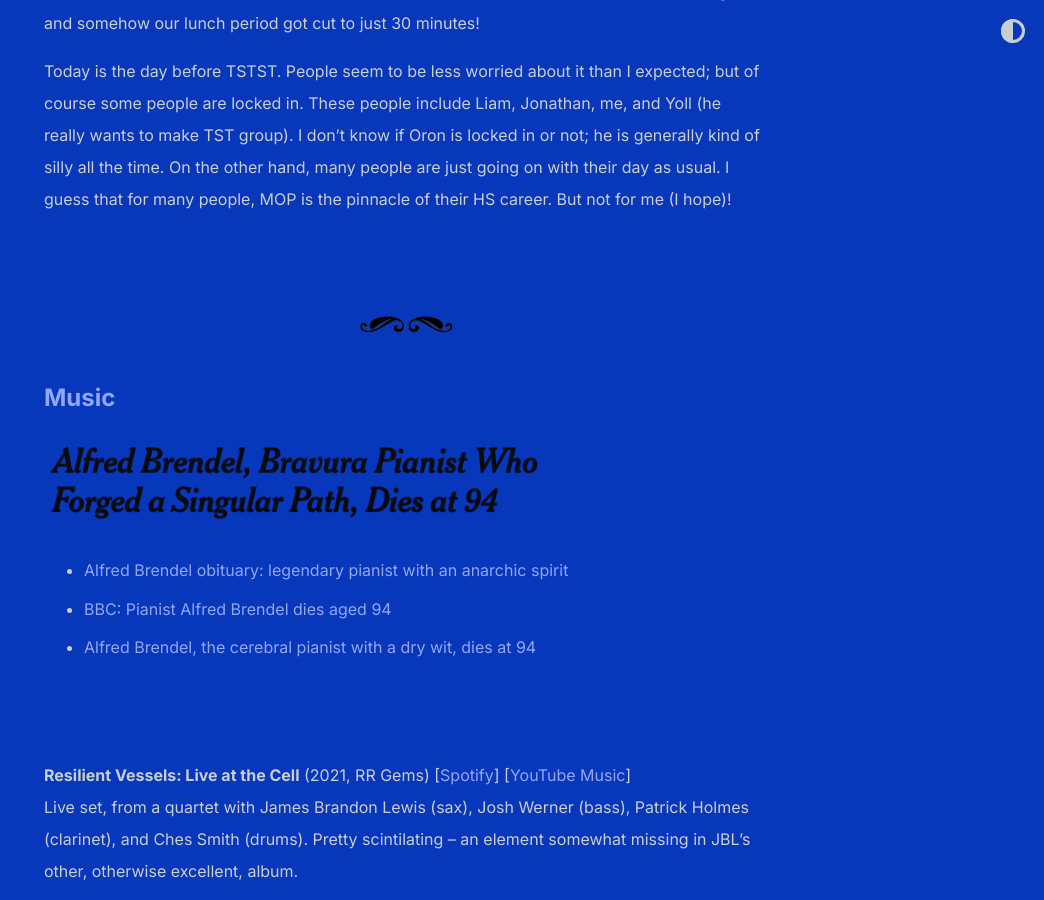
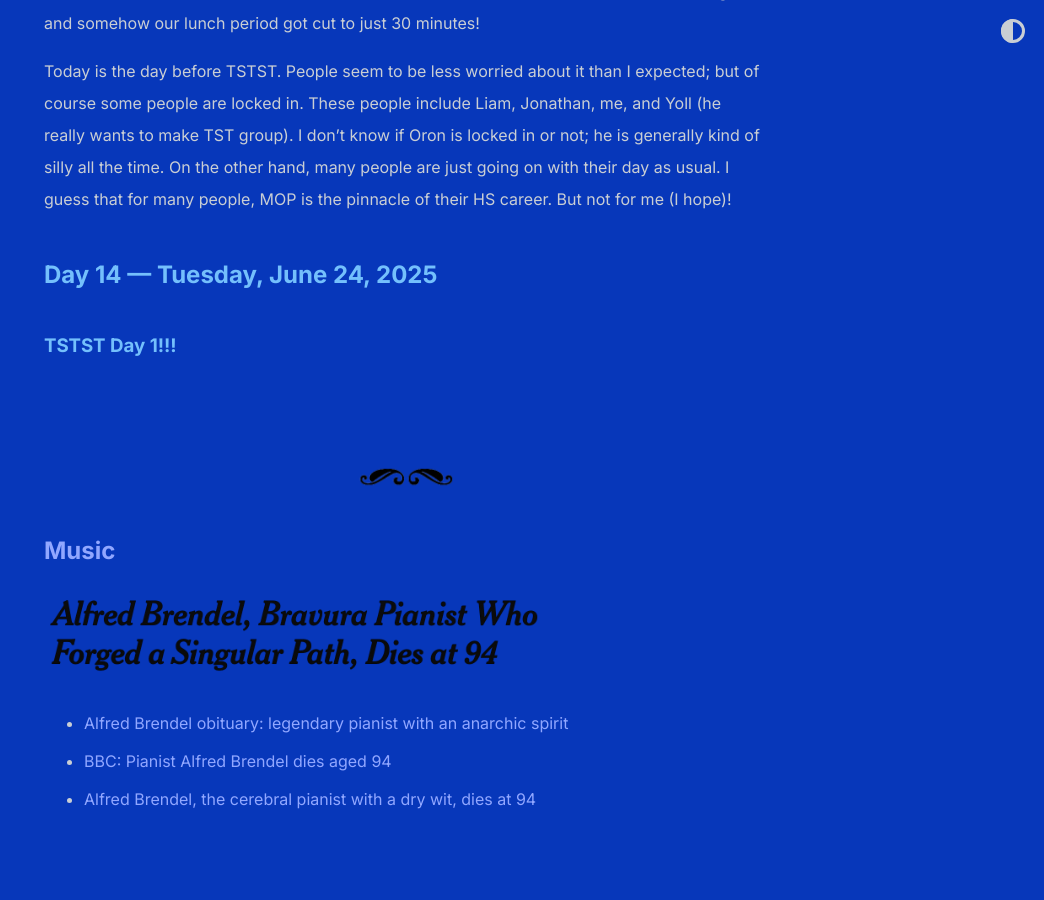
Before and after one commit to shihankanungo/shihankanungo.github.io, a Jekyll site: the page built from mop.md, in a window 1280 px wide and 900 px high, scrolled down 20156 px. Shown: the whole window, without its empty margins (236-1280 px from the left). Built offline with Jekyll 4.4.1, drawn with Linux system fonts in a browser that asks for light colours.

Commit message:
Update mop.md

```diff
--- a/mop.md
+++ b/mop.md
@@ -247,6 +247,12 @@ Another camp called “Promise” is at IMSA now, and it’s pretty big. IMSA’
 
 Today is the day before TSTST. People seem to be less worried about it than I expected; but of course some people are locked in. These people include Liam, Jonathan, me, and Yoll (he really wants to make TST group). I don’t know if Oron is locked in or not; he is generally kind of silly all the time. On the other hand, many people are just going on with their day as usual. I guess that for many people, MOP is the pinnacle of their HS career. But not for me (I hope)!
 
+
+## Day 14 &mdash; Tuesday, June 24, 2025
+
+### TSTST Day 1!!!
+
+
 <br><br>
 
 ![separator](images/sep.png)
```
